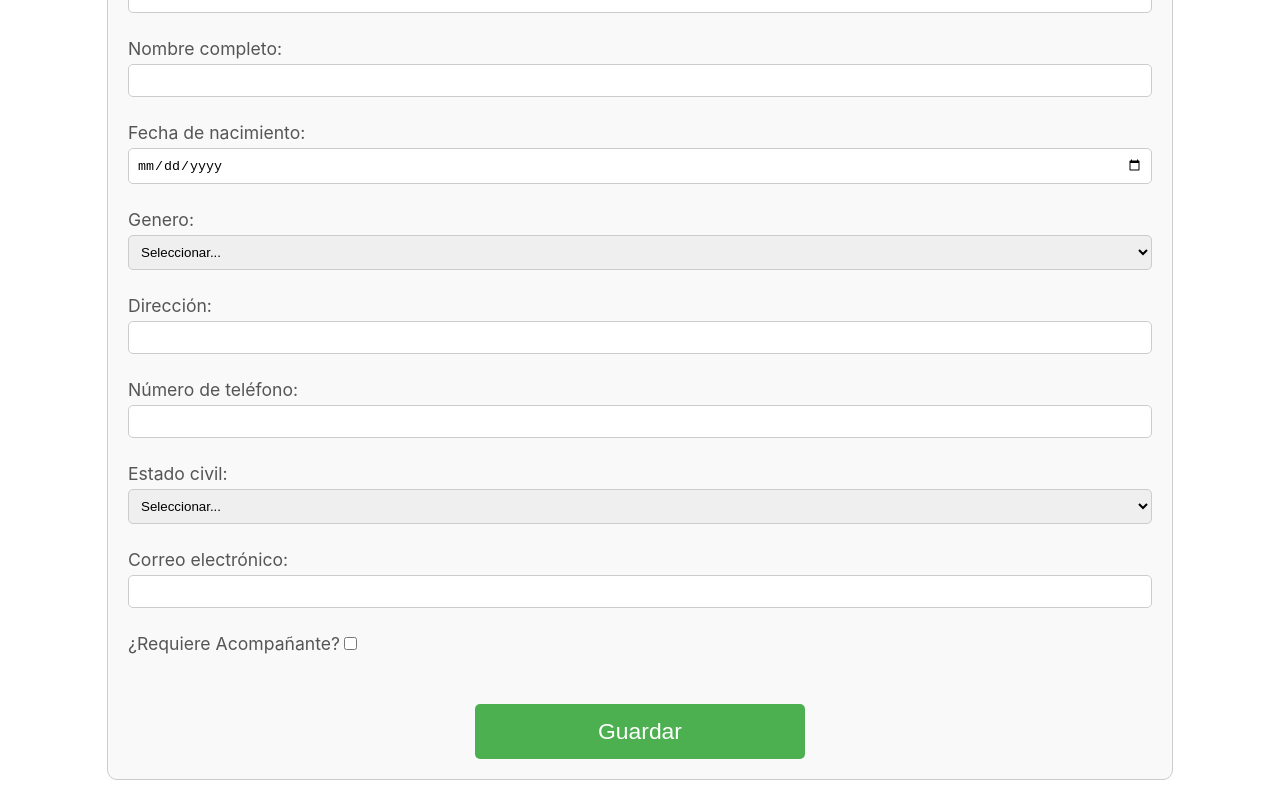
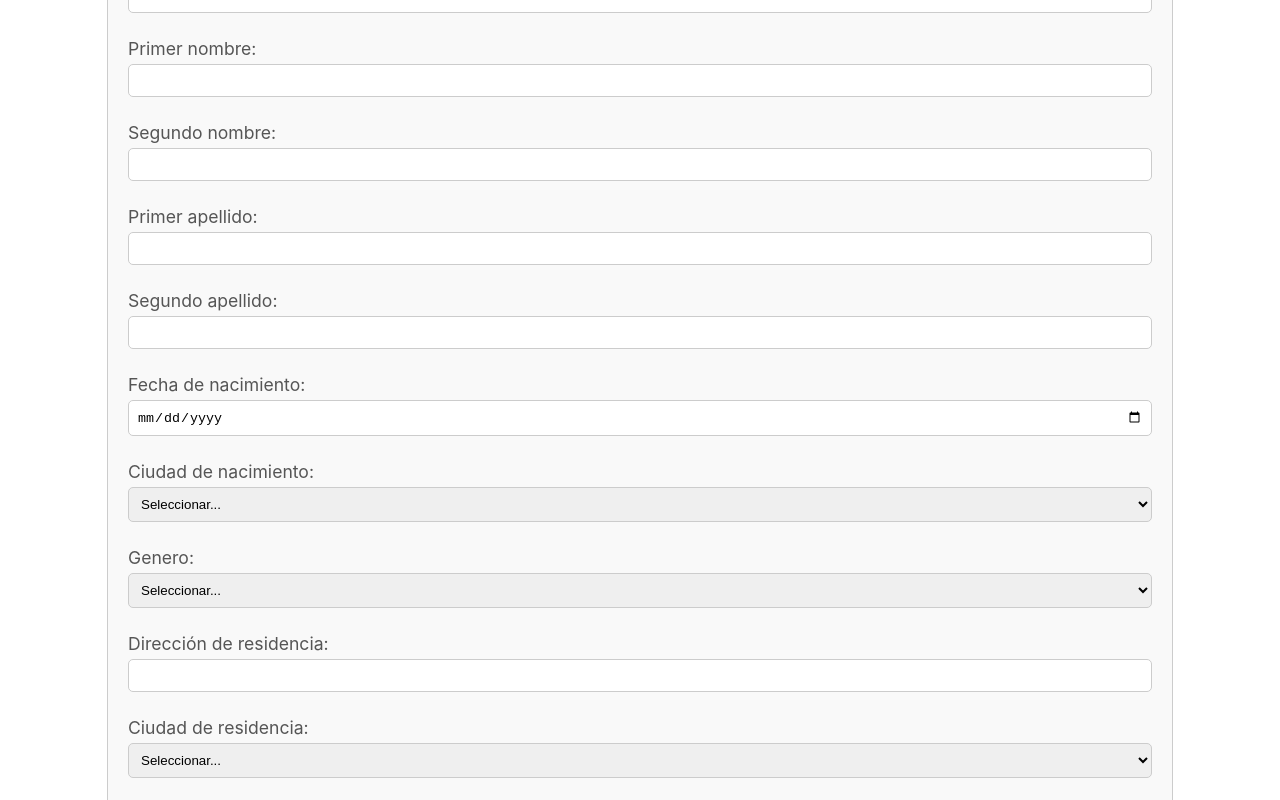
Before and after one commit to jaimeolartef/OdontoSoftFullStack, a React (Create React App) app in the folder odontosoftfront/: page /registroPac in a window 1280 px wide. Shown: the part 440-1240 px from the top of the page. Built offline with nearby package versions, Linux system fonts and the light colour scheme; sample sign-in values are in the browser's storage.

Commit message:
Pantalla de registro de pacientes, se termina el endpoint de crear

```diff
--- a/odontosoftfront/src/view/Paciente/registroPaciente.jsx
+++ b/odontosoftfront/src/view/Paciente/registroPaciente.jsx
@@ -1,15 +1,22 @@
 import React, { useState } from 'react';
 import './registroPaciente.css';
 import Logo from '../../resource/LogoNegro.png';
+import sha256 from "crypto-js/sha256";
+import axios from "axios";
 
 const RegistroPaciente = () => {
   const [formData, setFormData] = useState({
-    documentType: '',
+    idtipodocumento: '',
     documentNumber: '',
-    fullName: '',
+    firstName: '',
+    secondName: '',
+    firstLastName: '',
+    secondLastName: '',
     dateOfBirth: '',
+    cityOfBirth: '',
     gender: '',
-    address: '',
+    residenceAddress: '',
+    cityOfResidence: '',
     phoneNumber: '',
     maritalStatus: '',
     email: '',
@@ -30,6 +37,23 @@ const RegistroPaciente = () => {
   const handleSubmit = (e) => {
     e.preventDefault();
     console.log('Form Data Submitted:', formData);
+    let token = localStorage.getItem('jsonwebtoken');
+    console.log('Token: ', token);
+    try {
+      axios.defaults.headers.common['Authorization'] = `Bearer ${token}`;
+      axios.post('http://localhost:8080/pacientes/crear', formData)
+        .then(response => {
+          if (response.data) {
+            console.log('Paciente registrado con éxito. ' + response.data);
+          }  else {
+            alert('Error al registrar el paciente. Contacte al administrador del sistema');
+          }
+        }).catch(error => {
+        alert('Error al registrar el paciente. Contacte al administrador del sistema');
+      })
+    } catch (error) {
+      alert('Error ' + error);
+    }
   };
 
   return (
@@ -43,11 +67,10 @@ const RegistroPaciente = () => {
           <h3>Información Personal</h3>
           <label>
             Tipo de documento:
-            <select name="documentType" value={formData.documentType} onChange={handleChange}>
+            <select name="idtipodocumento" value={formData.idtipodocumento} onChange={handleChange}>
               <option value="">Seleccionar...</option>
-              <option value="id">Cédula de ciudadanía</option>
-              <option value="passport">Pasaporte</option>
-              <option value="other">Otro</option>
+              <option value="C.C.">Cédula de ciudadanía</option>
+              <option value="P.S.">Pasaporte</option>
             </select>
           </label>
           <label>
@@ -55,24 +78,52 @@ const RegistroPaciente = () => {
             <input type="text" name="documentNumber" value={formData.documentNumber} onChange={handleChange} required/>
           </label>
           <label>
-            Nombre completo:
-            <input type="text" name="fullName" value={formData.fullName} onChange={handleChange} required/>
+            Primer nombre:
+            <input type="text" name="firstName" value={formData.firstName} onChange={handleChange} required/>
+          </label>
+          <label>
+            Segundo nombre:
+            <input type="text" name="secondName" value={formData.secondName} onChange={handleChange}/>
+          </label>
+          <label>
+            Primer apellido:
+            <input type="text" name="firstLastName" value={formData.firstLastName} onChange={handleChange} required/>
+          </label>
+          <label>
+            Segundo apellido:
+            <input type="text" name="secondLastName" value={formData.secondLastName} onChange={handleChange}/>
           </label>
           <label>
             Fecha de nacimiento:
             <input type="date" name="dateOfBirth" value={formData.dateOfBirth} onChange={handleChange} required/>
           </label>
           <label>
+            Ciudad de nacimiento:
+            <select name="cityOfBirth" value={formData.cityOfBirth} onChange={handleChange}>
+              <option value="">Seleccionar...</option>
+              <option value="Bucaramanga">Bucaramanga</option>
+              <option value="Floridablanca">Floridablanca</option>
+            </select>
+          </label>
+          <label>
             Genero:
             <select name="gender" value={formData.gender} onChange={handleChange}>
               <option value="">Seleccionar...</option>
-              <option value="male">Male</option>
-              <option value="female">Female</option>
+              <option value="M">Masculino</option>
+              <option value="F">Femenino</option>
             </select>
           </label>
           <label>
-            Dirección:
-            <input type="text" name="address" value={formData.address} onChange={handleChange} required/>
+            Dirección de residencia:
+            <input type="text" name="residenceAddress" value={formData.residenceAddress} onChange={handleChange} required/>
+          </label>
+          <label>
+            Ciudad de residencia:
+            <select name="cityOfResidence" value={formData.cityOfResidence} onChange={handleChange}>
+              <option value="">Seleccionar...</option>
+              <option value="Bucaramanga">Bucaramanga</option>
+              <option value="Floridablanca">Floridablanca</option>
+            </select>
           </label>
           <label>
             Número de teléfono:
@@ -95,7 +146,8 @@ const RegistroPaciente = () => {
           </label>
           <label>
             ¿Requiere Acompañante?
-            <input type="checkbox" name="isRequiredCompanion" checked={formData.isRequiredCompanion} onChange={handleChange}/>
+            <input type="checkbox" name="isRequiredCompanion" checked={formData.isRequiredCompanion}
+                   onChange={handleChange}/>
           </label>
         </section>
         <section className="emergency-contact-details">
@@ -104,7 +156,8 @@ const RegistroPaciente = () => {
               <h3>Datos del acompañante</h3>
               <label>
                 Nombre completo del acompañante:
-                <input type="text" name="emergencyContactName" value={formData.emergencyContactName} onChange={handleChange} />
+                <input type="text" name="emergencyContactName" value={formData.emergencyContactName}
+                       onChange={handleChange} />
               </label>
               <label>
                 Número de teléfono del acompañante:
```
Also changed, not shown: 1 other file (tests, documents, lock files or other folders).
